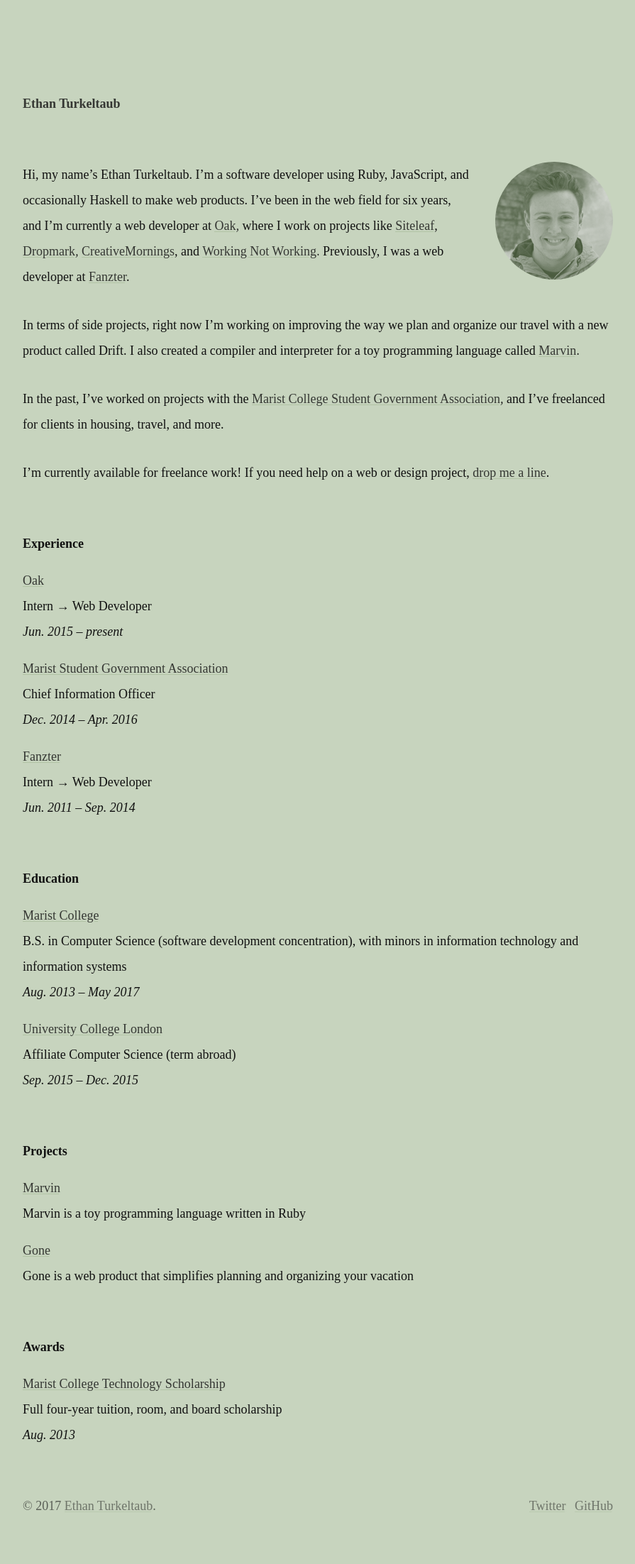
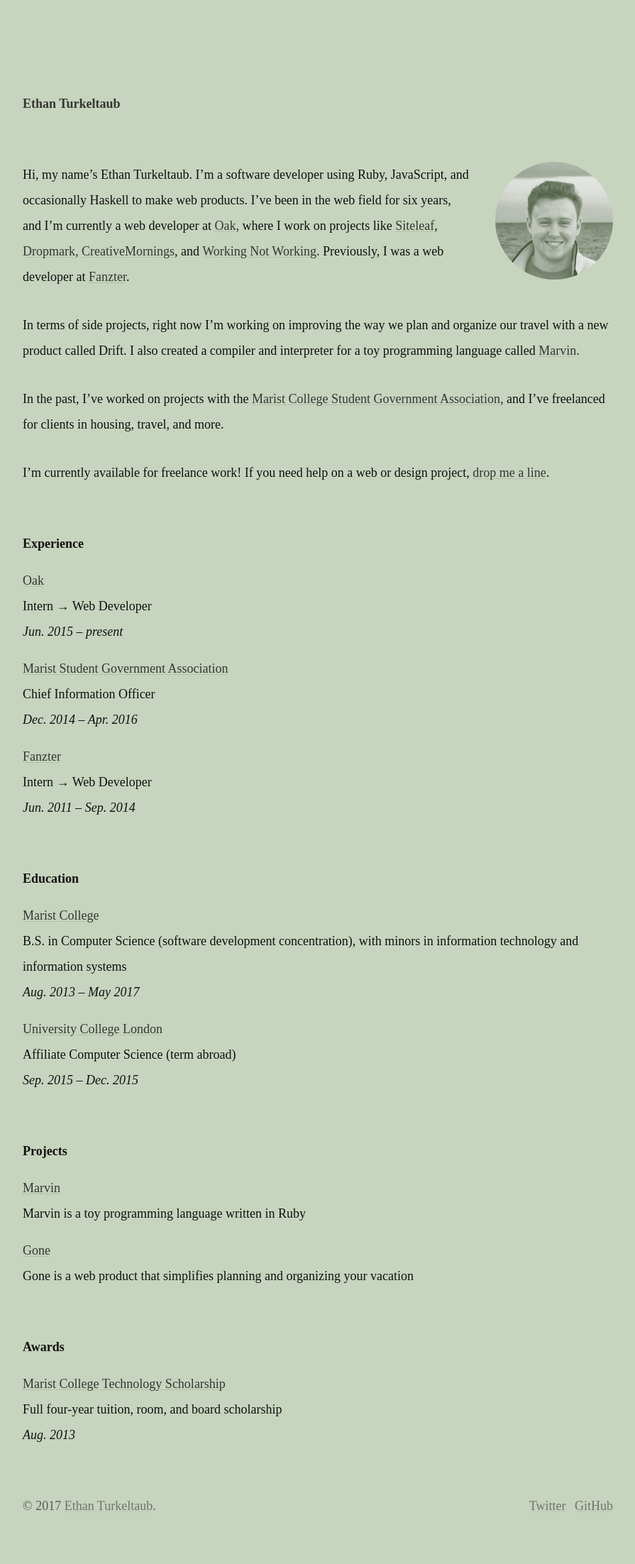
Before and after one commit to ethnt/ethnt.me, a Jekyll site: the page built from information.markdown, in a window 1280 px wide. Shown: the whole page at 71% size, without its empty margins (96-991 px from the left). Built offline with Jekyll 4.4.1, drawn with Linux system fonts in a browser that asks for light colours; some web fonts are replaced.

Commit message:
Updated Config

```diff
--- a/_config.yml
+++ b/_config.yml
@@ -38,7 +38,7 @@
 url: http://ethnt.me
 permalink: pretty
 primary_color: "#c7d4be"
-avatar_image: "/uploads/awosting.png"
+avatar_image: "/uploads/beach-bw.jpg"
 google_analytics: UA-33270842-1
 typekit: tbr5vxj
 social:
```
